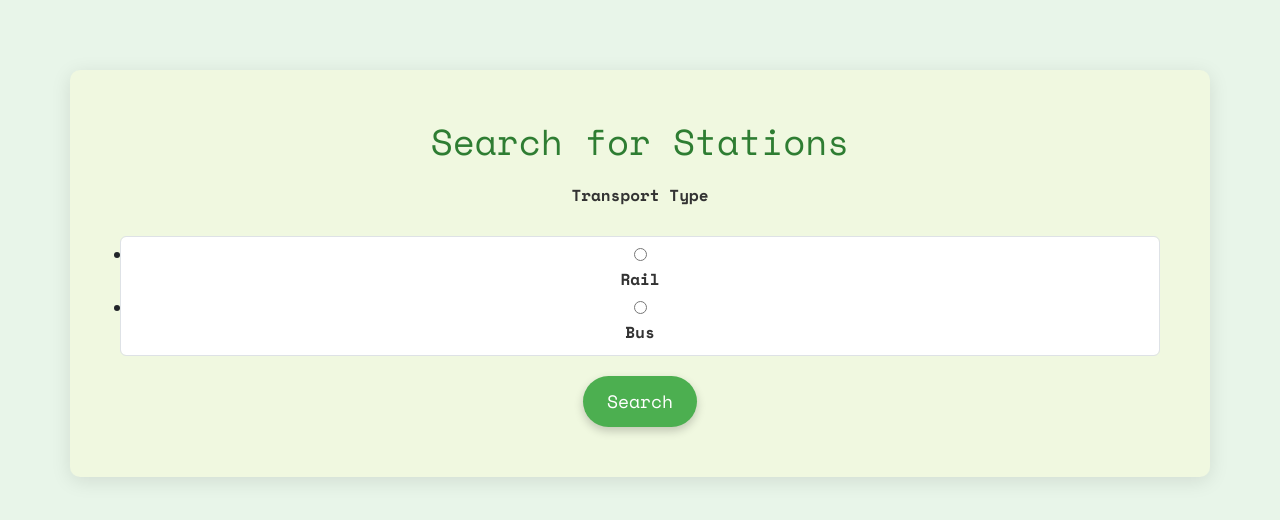
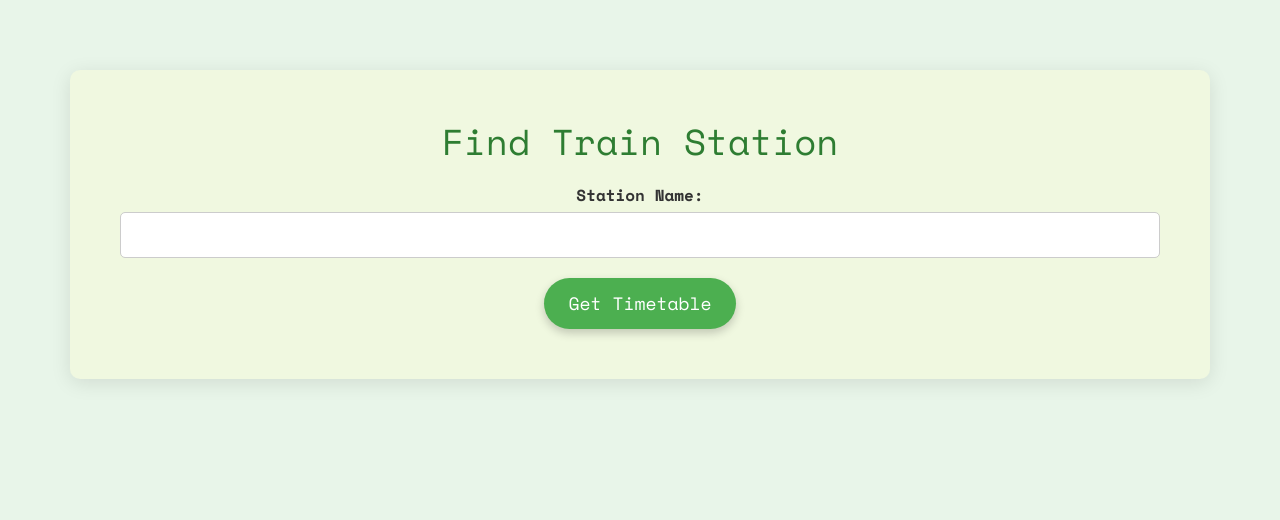
Before and after one commit to phlatfish/GreenPath, a Flask app: page /search in a window 1280 px wide. Shown: the top 520 px of the page. Run offline with Flask 3, Linux system fonts and the light colour scheme.

Commit message:
Update search.html

```diff
--- a/templates/search.html
+++ b/templates/search.html
@@ -3,32 +3,21 @@
 <head>
     <meta charset="UTF-8">
     <meta name="viewport" content="width=device-width, initial-scale=1.0">
-    <title>Search for Stations</title>
+    <title>Find Train Station</title>
     <link href="https://fonts.googleapis.com/css2?family=Space+Mono:wght@400;700&display=swap" rel="stylesheet">
     <link href="https://cdn.jsdelivr.net/npm/bootstrap@5.3.0-alpha3/dist/css/bootstrap.min.css" rel="stylesheet">
     <link rel="stylesheet" href="static/styles.css">
 </head>
 <body>
     <div class="container">
-        <h1 class="text-center">Search for Stations</h1>
+        <h1 class="text-center">Find Train Station</h1>
 
-        {% with messages = get_flashed_messages() %}
-        {% if messages %}
-        <ul class="list-group flashes text-danger">
-            {% for message in messages %}
-            <li class="list-group-item">{{ message }}</li>
-            {% endfor %}
-        </ul>
-        {% endif %}
-        {% endwith %}
-
-        <form method="POST" action="">
-            {{ form.hidden_tag() }}
+        <form method="POST" action="{{ url_for('fetch_timetable') }}">
             <div class="form-group">
-                {{ form.transport_type.label }}<br>
-                {{ form.transport_type(class="form-control") }}
+                <label for="transport_type">Station Name:</label>
+                <input type="text" id="transport_type" name="transport_type" class="form-control" required>
             </div>
-            {{ form.submit(class="btn btn-primary") }}
+            <button type="submit" class="btn btn-primary">Get Timetable</button>
         </form>
     </div>
 
```
